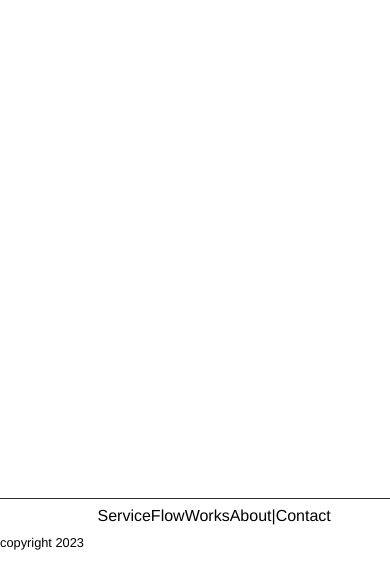
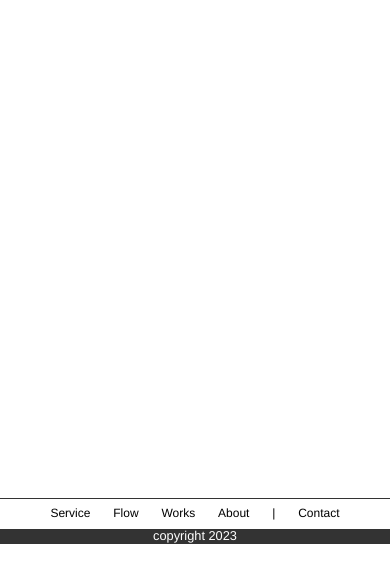
Before and after one commit to tumujidenka/portfolio_ryotohiji, a plain HTML site: page index.html in a window 390 px wide. Shown: the part 102-690 px from the top of the page. Drawn offline with Linux system fonts and the light colour scheme; a web font is replaced by a local one.

Commit message:
・フッターの実装完了

```diff
--- a/asset/css/scss/parts/_common.scss
+++ b/asset/css/scss/parts/_common.scss
@@ -15,6 +15,7 @@ $spacing-9: 192px;
 $spacing-10: 256px;
 
 //font-size
+$fontsize-S:12px;
 $fontsize-M:24px;
 
 
@@ -92,20 +93,26 @@ main{
 
 .footer{
     border-top: 1px solid #333333;
+    display: flex;
+    flex-direction: column;
+    align-items: center;
     &__menu{
         width: 50vw;
         margin: 8px auto;
+        font-size: $fontsize-S;
         ul{
             display: flex;
             flex-direction: row;
-            justify-content: space-between;
+            justify-content:space-around;
         }
     }
     &__copyright{
         width: 100%;
         display: flex;
         justify-content: center;
+        background-color: #333333;
         small{
+            color: #ffffff;
             margin: 0 auto;
         }
     }
@@ -171,4 +178,26 @@ main{
         visibility: visible;
         transition: opacity 0.5s ease, transform 0.5s ease ;
     }
+
+    .footer{
+        &__menu{
+            width: 80vw;
+            margin: 8px auto;
+            ul{
+                display: flex;
+                flex-direction: row;
+                justify-content:space-around;
+            }
+        }
+        &__copyright{
+            width: 100%;
+            display: flex;
+            justify-content: center;
+            background-color: #333333;
+            small{
+                color: #ffffff;
+                margin: 0 auto;
+            }
+        }
+    }
 }
--- a/index.html
+++ b/index.html
@@ -90,7 +90,7 @@
                 </li>
             </ul>
         </div>
-        <div class="footer_copyright">
+        <div class="footer__copyright">
             <small>copyright 2023</small>
         </div>
     </footer>
```
Also changed, not shown: asset/css/styles.css, 1 other file.
